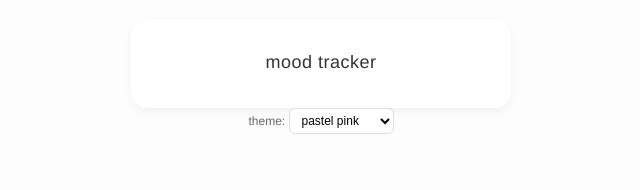
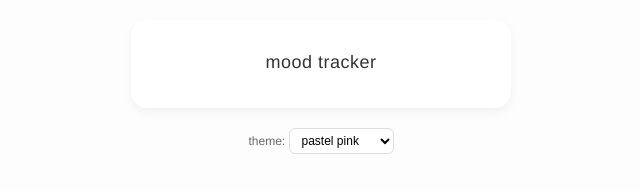
Before and after one commit to digitalforguru/cute-mood-tracker, a plain HTML site: page index.html in a window 1280 px wide. Shown: the whole page, without its empty margins (319-959 px from the left). Drawn offline with Linux system fonts and the light colour scheme.

Commit message:
Update style.css

```diff
--- a/style.css
+++ b/style.css
@@ -24,7 +24,7 @@ h1 {
 }
 
 .controls {
-  margin-bottom: 15px;
+  margin-top: 20px;
   font-size: 12px;
   text-transform: lowercase;
   color: #666;
@@ -39,7 +39,7 @@ select {
   cursor: pointer;
 }
 
-/* Pastel mood widget box */
+/* Widget container */
 .widget {
   width: 340px;
   padding: 20px;
@@ -50,13 +50,14 @@ select {
   transition: background 0.3s, color 0.3s;
 }
 
-/* Horizontal mood tracker grid */
+/* Horizontal grid */
 .grid {
   display: grid;
   grid-template-columns: repeat(7, 1fr);
   gap: 8px;
 }
 
+/* Mood boxes */
 .day-cell {
   background-color: #f2f2f2;
   border-radius: 8px;
@@ -113,7 +114,7 @@ select {
   border: 1px solid #ccc;
 }
 
-/* Theme styles apply to .widget */
+/* Theme styles */
 .theme-pink {
   --bg: #fff0f5;
   --text: #a85b8f;
```
